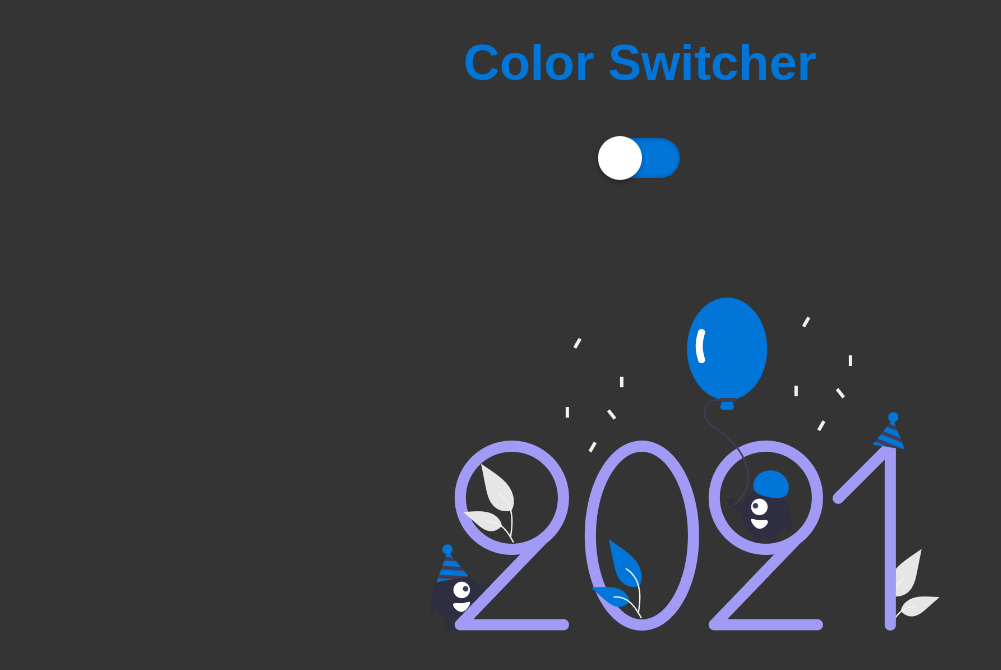
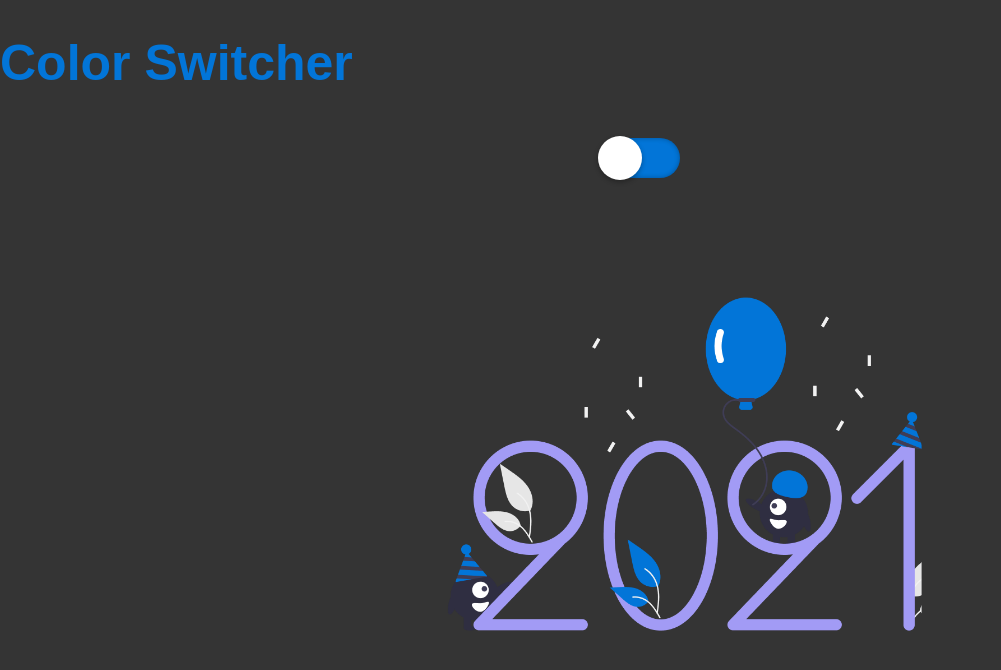
Before and after one commit to ShimilSAbraham/Color-Switcher, a plain HTML site: page index.html in a window 1280 px wide. Shown: the whole page, without its empty margins (0-1001 px from the left). Drawn offline with Linux system fonts and the light colour scheme.

Commit message:
Update index.css

```diff
--- a/index.css
+++ b/index.css
@@ -1,3 +1,6 @@
+*{
+  box-sizing: border-box;
+}
 body{
         margin:0;
         padding:0;
@@ -7,7 +10,7 @@ body{
       }
       .head{
           color: #0275d8;
-          margin-left: 40px;
+          margin: 0;
           font-weight: 500;
           /* padding: 20px auto; */
       }
@@ -15,9 +18,14 @@ body{
           transition: 0.5s;
           font-size: 40px;
           text-align: center;
+	  padding: 0;
       }
       @media screen and (min-width: 692px)
       {
+        body{
+          padding: 0;
+          margin: 0;
+          max-width:fit-content}
           .head{margin: 0 auto;}
         .head h1{font-size: 50px; }
       }
@@ -42,7 +50,6 @@ body{
       }
       @media screen and (max-width: 692px)
       {
-          body{max-width: 340px;}
           .center{flex-direction: column;}
           .switch{transform: scale(0.7); margin: 20px 0;}
       }
@@ -81,7 +88,7 @@ body{
     position: absolute;
     top: 50%;
     left: 50%;
-    transform: translate(-35%,-20%);
+    transform: translate(-45%,-20%);
     transition: 1s all;
 }
 
@@ -92,6 +99,6 @@ body{
     margin: 10% auto;
     padding: 30%;
     width: 300px;
-    transform: translate(-25%,-50%);
+    transform: translate(-45%,-50%);
 }
 }
```
